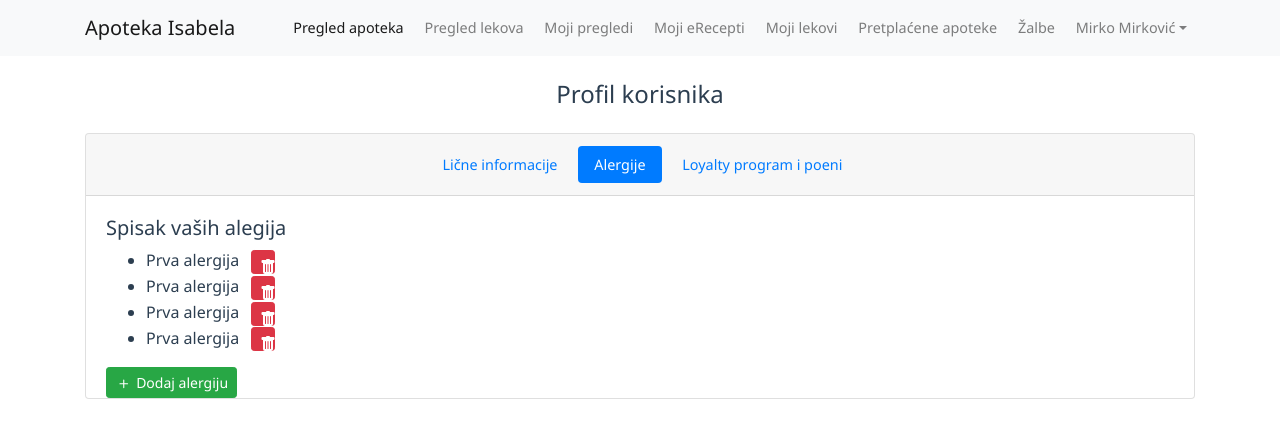
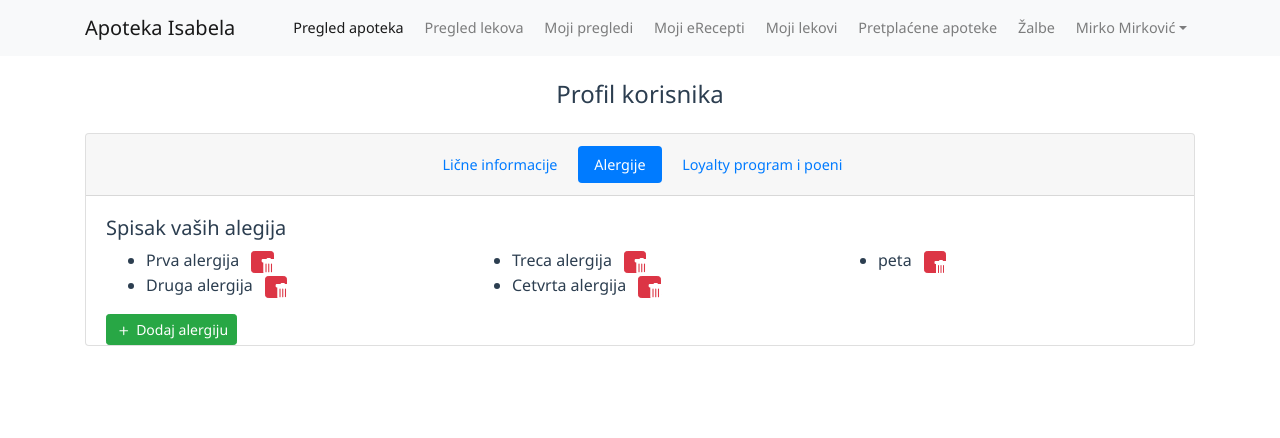
Before and after one commit to kmilena98/PharmacySystem, a Vue app in the folder Front/pharmacy/: page /patient-profile in a window 1280 px wide. Both pictures are taken after a click on the tab "Alergije". Shown: the top 438 px of the page. Built offline with nearby package versions, Linux system fonts and the light colour scheme.

Commit message:
[fix]: Fixing styling in allergies and loyalty

```diff
--- a/Front/pharmacy/src/views/patient/profile/Allergies.vue
+++ b/Front/pharmacy/src/views/patient/profile/Allergies.vue
@@ -1,39 +1,13 @@
 <template>
     <div class="allergies">
         <h5 class="h5 text-left">Spisak vaših alegija</h5>
-        <ul class="text-left">
-            <li>
-                Prva alergija
-                <b-button  @click="deleteAllergy(0)" size="sm" variant="danger" class="button ml-2">
-                    <b-icon-trash-fill width="16" height="16" variant="default"></b-icon-trash-fill>
-                </b-button>
-            </li>
-            <li>
-                Prva alergija
-                <b-button  @click="deleteAllergy(1)" size="sm" variant="danger" class="button ml-2">
-                    <b-icon-trash-fill width="16" height="16" variant="default"></b-icon-trash-fill>
-                </b-button>
-            </li>
-            <li>
-                Prva alergija
-                <b-button  @click="deleteAllergy(index)" size="sm" variant="danger" class="button ml-2">
-                    <b-icon-trash-fill width="16" height="16" variant="default"></b-icon-trash-fill>
-                </b-button>
-            </li>
-            <li>
-                Prva alergija
-                <b-button  @click="deleteAllergy(index)" size="sm" variant="danger" class="button ml-2">
-                    <b-icon-trash-fill width="16" height="16" variant="default"></b-icon-trash-fill>
-                </b-button>
-            </li>
-        </ul>
-        <!--<b-row>
+        <b-row>
             <b-col>
                 <ul class="text-left">
                     <li v-for="(allergy, index) in splicedAllergies(0)" :key="index">
                         {{allergy}}
-                        <b-button  @click="deleteAllergy(index)" size="sm" variant="danger" class="button ml-2">
-                            <b-icon-trash-fill width="16" height="16" variant="default"></b-icon-trash-fill>
+                        <b-button @click="deleteAllergy(index, 0)" size="sm" variant="danger" class="button ml-2">
+                            <b-icon-trash-fill variant="default"></b-icon-trash-fill>
                         </b-button>
                     </li>
                 </ul>
@@ -43,8 +17,8 @@
                 <ul class="text-left">
                     <li v-for="(allergy, index) in splicedAllergies(1)" :key="index">
                         {{allergy}}
-                        <b-button  @click="deleteAllergy(index)" size="sm" variant="danger" class="button ml-2">
-                            <b-icon-trash-fill width="16" height="16" variant="default"></b-icon-trash-fill>
+                        <b-button @click="deleteAllergy(index, 1)" size="sm" variant="danger" class="button ml-2">
+                            <b-icon-trash-fill variant="default"></b-icon-trash-fill>
                         </b-button>
                     </li>
                 </ul>
@@ -54,14 +28,14 @@
                 <ul class="text-left">
                     <li v-for="(allergy, index) in splicedAllergies(2)" :key="index">
                         {{allergy}}
-                        <b-button @click="deleteAllergy(index)" size="sm" variant="danger" class="button ml-2"
+                        <b-button @click="deleteAllergy(index, 2)" size="sm" variant="danger" class="button ml-2"
                                   v-b-tooltip.hover title="Obriši alergiju">
                             <b-icon-trash-fill width="16" height="16" variant="default"></b-icon-trash-fill>
                         </b-button>
                     </li>
                 </ul>
             </b-col>
-        </b-row>-->
+        </b-row>
 
         <AddAllergyModal />
 
@@ -79,12 +53,11 @@ export default {
     methods:{
         splicedAllergies: function(index) {
             let allergies = Array.from(this.allergies)
-            return allergies.splice(Math.ceil(allergies.length / 3) * index, Math.ceil(allergies.length / 3) * index + Math.ceil(allergies.length / 3) )
+            return allergies.slice(Math.ceil(allergies.length / 3) * index, Math.ceil(allergies.length / 3) * index + Math.ceil(allergies.length / 3) )
         },
-        deleteAllergy: function(index){
-            console.log(index)
-            this.allergies.slice(index, 1)
-            console.log(this.allergies)
+        deleteAllergy: function(index, column){
+            index = Math.ceil(this.allergies.length / 3) * column + index;
+            this.allergies.splice(index, 1)
         }
     },
     components:{
@@ -94,8 +67,14 @@ export default {
 </script>
 
 <style scoped>
+
     .button{
-        height: 1.5rem;
-        width: 1.5rem;
+        width: 1.4rem;
+        height: 1.4rem;
     }
+
+    .button > * {
+
+    }
+
 </style>
--- a/Front/pharmacy/src/views/patient/profile/Loyalty.vue
+++ b/Front/pharmacy/src/views/patient/profile/Loyalty.vue
@@ -4,22 +4,18 @@
             <b-col class="text-left">
                 <h6 class="h6">Loyalty program</h6>
                 <b-row>
-                    <b-col class="loyalty-category">
-                        <b-icon-award-fill width="32" height="32"></b-icon-award-fill>
-                        <h3 class="h3">GOLD</h3>
+                    <b-col>
+                        <div class="loyalty-category">
+                            <b-icon-award-fill width="32" height="32"></b-icon-award-fill>
+                            <h3 class="h3">GOLD</h3>
+                        </div>
+                        <span>30% popusta</span>
                     </b-col>
                     <b-col>
-                        <b-row>
-                            <b-col class="loyalty-points">
-                                <h5 class="h5">102</h5>
-                                <span>POENA</span>
-                            </b-col>
-
-                            <b-col>
-
-                            </b-col>
-
-                        </b-row>
+                        <div class="loyalty-points">
+                            <h5 class="h5">102</h5>
+                            <span>POENA</span>
+                        </div>
                     </b-col>
                 </b-row>
             </b-col>
@@ -44,8 +40,9 @@
     .loyalty-points{
         border: 2px solid black;
         border-radius: 50%;
-        width: 50px;
-        height: 50px;
+        width: 100px;
+        height: 100px;
+        text-align: center;
     }
 
     .penalty-points > *{
```
